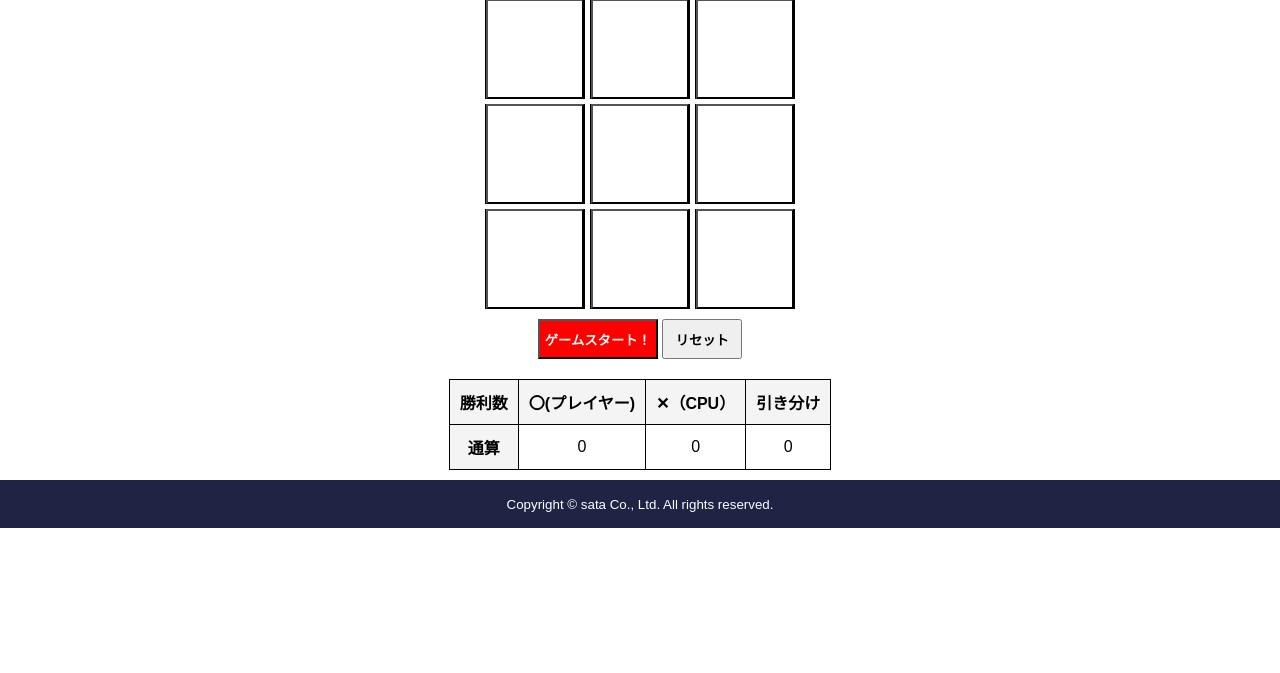
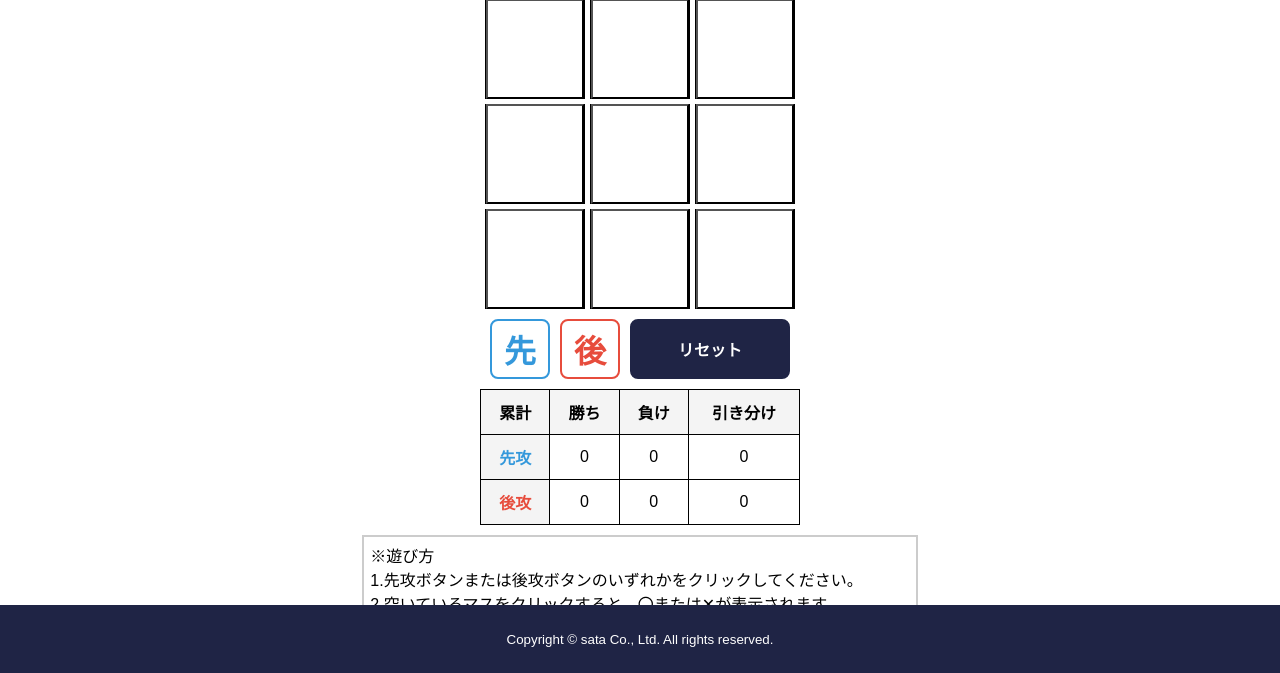
Before and after one commit to ryuunosuke421/sanmoku, a PHP site: page /index.php in a window 1280 px wide. Shown: the part 127-800 px from the top of the page. Run offline with PHP 8.4, Linux system fonts and the light colour scheme; tables that the repository leaves empty or names only in its code hold one stand-in row (values such as "Sample post").

Commit message:
my 2st commit

```diff
--- a/db.php
+++ b/db.php
@@ -1,38 +1,58 @@
 <?php
-
 try {
     // データベース接続
     $pdo = new PDO("mysql:host=localhost; dbname=sata_db; charset=utf8mb4", 'root', '');
     $pdo->setAttribute(PDO::ATTR_ERRMODE, PDO::ERRMODE_EXCEPTION);
     $pdo->setAttribute(PDO::ATTR_EMULATE_PREPARES, false);
 
-    // 勝ち数、負け数、引き分け数を集計するクエリ
+    // クエリ
     $stmt = $pdo->query("
         SELECT
-            winner,
-            COUNT(*) AS count
+            my_turn,
+            result
         FROM
             tic_tac_toe_results
-        GROUP BY
-            winner
     ");
 
-    // 集計結果を取得
+    // 結果を取得
     $results = $stmt->fetchAll(PDO::FETCH_ASSOC);
 
-    // 初期化
-    $playerWins = 0; // 〇（プレイヤー）の勝利数
-    $cpuWins = 0; // ✕（CPU）の勝利数
-    $draws = 0;  // 引き分け数
+    // 先攻
+    $firstWins = 0; // 先攻勝ち
+    $firstLose = 0; // 先攻負け
+    $firstdraws = 0; // 先攻引き分け
+
+    // 後攻
+    $secondWins = 0; // 後攻勝ち
+    $secondLose = 0; // 後攻負け
+    $seconddraws = 0; // 後攻引き分け
 
     // 結果を分類
     foreach ($results as $row) {
-        if ($row['winner'] === 'O') {
-            $playerWins = $row['count'];
-        } elseif ($row['winner'] === 'X') {
-            $cpuWins = $row['count'];
-        } elseif ($row['winner'] === 'DRAW') {
-            $draws = $row['count'];
+
+        if ($row['result'] === 'circle' && $row['my_turn'] === 'first') { // 先攻勝ち
+            $f_win[] = $row['result'];
+            $firstWins = count($f_win);
+
+        } elseif ($row['result'] === 'cross' && $row['my_turn'] === 'first') { // 先攻負け
+            $f_lose[] = $row['result'];
+            $firstLose = count($f_lose);
+
+        } elseif ($row['result'] === 'cross' && $row['my_turn'] === 'second') { // 後攻勝ち
+            $s_win[] = $row['result'];
+            $secondWins = count($s_win);
+
+        } elseif ($row['result'] === 'circle' && $row['my_turn'] === 'second') { // 後攻負け
+            $s_lose[] = $row['result'];
+            $secondLose = count($s_lose);
+
+        } elseif ($row['result'] === 'DRAW' && $row['my_turn'] === 'first') { // 先攻引き分け
+            $f_drawa[] = $row['result'];
+            $firstdraws = count($f_drawa);
+
+        } elseif ($row['result'] === 'DRAW' && $row['my_turn'] === 'second') { // 後攻引き分け
+            $s_draws[] = $row['result'];
+            $seconddraws = count($s_draws);
         }
     }
 } catch (PDOException $Exception) {
--- a/index.php
+++ b/index.php
@@ -2,90 +2,117 @@
 session_start();
 require_once 'db.php';
 
-// ゲームスタート！
-if (isset($_POST['start'])) {
-    $_SESSION['Player'] = '〇'; // 先行のプレイヤー
+// 初期関数
+function start($turn)
+{
+    $_SESSION['Player'] = $turn; // プレイヤーの設定
+    $_SESSION['computer'] = ""; // 後攻時使用
+
     for ($i = 0; $i < 9; $i ++) {
-        $_SESSION["cell_$i"] = null; // 9つのセルの初期化
+        $_SESSION["cell_$i"] = null; // マスの初期化
     }
-    $_SESSION["count"] = 0; // カウントを初期化
     $_SESSION['message'] = null;
-}
 
-// プレイヤーの初期化を確認
-if (! isset($_SESSION['Player'])) {
-    $_SESSION['Player'] = '〇'; // セッションにプレイヤー情報がなければデフォルト値を設定
-}
-
-// プレイヤーの〇✕を切り替える
-function switchPlayer()
-{
-    if (isset($_SESSION['Player']) && $_SESSION['Player'] === '〇') {
-        $_SESSION['Player'] = '✕';
-    } else {
-        $_SESSION['Player'] = '〇';
+    // 後攻の場合、コンピュータが最初に動く
+    if ($turn === 'cross') {
+        $_SESSION['computer'] = "value";
+        computerMove();
+        switchPlayer();
     }
 }
 
-// セルの表示変更
-if ($_SERVER['REQUEST_METHOD'] === 'POST') { // サーバー情報および実行時の環境情報を取得する
+// 先攻ボタンクリック時
+if (isset($_POST['circle_btn'])) {
+    $_SESSION['move'] = 'first';
+    start("circle");
+}
+
+// 後攻ボタンクリック時
+if (isset($_POST['cross_btn'])) {
+    $_SESSION['move'] = 'second';
+    start("cross");
+}
+
+// 先攻・後攻を決めずにクリックした場合
+if (! isset($_SESSION['Player'])) {
+    $_SESSION['Player'] = "";
+}
+
+// プレイヤーのcircle〇、cross✕を切り替える
+function switchPlayer()
+{
+    if ($_SESSION['Player'] === "circle") {
+        $_SESSION['Player'] = "cross";
+    } else {
+        $_SESSION['Player'] = "circle";
+    }
+}
+
+// コンピュータの動き
+function computerMove()
+{
+    // nullのマスを探して、配列に入れる
+    $emptyCells = [];
     for ($i = 0; $i < 9; $i ++) {
-        $cellKey = "cell_$i";
+        if ($_SESSION["cell_$i"] === null) {
+            $emptyCells[] = $i;
+        }
+    }
 
-        // セッションキーが未設定の場合は初期化する
-        if (! isset($_SESSION[$cellKey])) {
-            $_SESSION[$cellKey] = null;
-        }
+    // 配列からランダムにindexを取り出す
+    if (! empty($emptyCells)) {
+        $randIndex = array_rand($emptyCells);
+        $compCellKey = "cell_" . $emptyCells[$randIndex];
 
-        if (isset($_POST[$cellKey]) && $_SESSION[$cellKey] === null) {
-            $_SESSION[$cellKey] = $_SESSION['Player']; // 現在のプレイヤーの〇✕を代入
-            switchPlayer(); // プレイヤーを切り替え
+        if ($_SESSION['computer'] === "value") {
+            $_SESSION[$compCellKey] = "circle"; // コンピュータ（〇）
+        } else
+            $_SESSION[$compCellKey] = "cross"; // コンピュータ（✕）
+    }
+}
 
-            // 相手のターン
-            // まずは、cell０～９のうち、nullを探し、配列に入れる。
-            $emptyCells = [];
-            for ($j = 0; $j < 9; $j ++) {
-                if (! isset($_SESSION["cell_$j"])) {
-                    $_SESSION["cell_$j"] = null;
-                }
-                if ($_SESSION["cell_$j"] === null) {
-                    $emptyCells[] = $j;
-                }
+// マスの表示変更
+if ($_SERVER['REQUEST_METHOD'] === 'POST') {
+
+    // 先攻・後攻を決めずにクリックした場合
+    if ($_SESSION['Player'] === "") {
+        $_SESSION['message'] = "先攻か後攻を選択してください！";
+        $_SESSION['message'] = styleMessage_2($_SESSION['message']);
+    } else {
+
+        // プレイヤーの動き
+        for ($i = 0; $i < 9; $i ++) {
+            $cellKey = "cell_$i";
+
+
+            if (! isset($_SESSION[$cellKey])) { // 設定されていない場合、初期化
+                $_SESSION[$cellKey] = null;
             }
-            // さっき作った配列からランダムにインデックスをとりだす。
-            // もし、$emptyCellsが空ではなかったら？
-            if (! empty($emptyCells)) {
-                $randIndex = array_rand($emptyCells);
-                $compCellKey = "cell_" . $emptyCells[$randIndex];
-                $_SESSION[$compCellKey] = $_SESSION['Player'];
 
+            // クリックしたマスが空白の場合
+            if (isset($_POST[$cellKey]) && $_SESSION[$cellKey] === null) {
+
+                if ($_SESSION['computer'] === "value") { // 後攻の場合
+                    $_SESSION[$cellKey] = "cross";
+                } else
+                    $_SESSION[$cellKey] = "circle"; // 先攻の場合
                 $winner = checkWinner();
 
                 if ($winner) {
-                    if ($winner === 'draw') {
-                        $_SESSION['message'] = '引き分けです！';
-                    } else {
-                        $_SESSION['message'] = "勝者は{$winner}！";
+                    gameEnd($winner);
+                    break;
+                }
 
-                        $_SESSION['message'] = styleMessage($_SESSION['message']);
-                    }
-                } else {
-                    switchPlayer();
-                }
-                break; // クリックされたセルだけを更新
+                switchPlayer(); // プレイヤーからコンピュータへ切り替え
+                computerMove(); // コンピュータのターン
 
-                // $emptyCellsが空→つまり、マスに空きがない
-            } else {
                 $winner = checkWinner();
                 if ($winner) {
-                    if ($winner === 'draw') {
-                        $_SESSION['message'] = '引き分けだ！';
-                    } else {
-                        $_SESSION['message'] = "勝者は{$winner}！";
-
-                        $_SESSION['message'] = styleMessage($_SESSION['message']);
-                    }
+                    gameEnd($winner);
+                } else {
+                    switchPlayer(); // プレイヤーのターンに切り替え
                 }
+                break;
             }
         }
     }
@@ -102,49 +129,73 @@ function checkWinner()
 
     foreach ($winningPatterns as $pattern) {
         [$a,$b,$c] = $pattern;
-        if (isset($_SESSION["cell_$a"], $_SESSION["cell_$b"], $_SESSION["cell_$c"]) && $_SESSION["cell_$a"] !== null && $_SESSION["cell_$a"] === $_SESSION["cell_$b"] && $_SESSION["cell_$b"] === $_SESSION["cell_$c"]) {
+        if (isset($_SESSION["cell_$a"], $_SESSION["cell_$b"], $_SESSION["cell_$c"]) &&
+            $_SESSION["cell_$a"] !== null && $_SESSION["cell_$b"] !== null && $_SESSION["cell_$c"] !== null &&
+            $_SESSION["cell_$a"] === $_SESSION["cell_$b"] && $_SESSION["cell_$b"] === $_SESSION["cell_$c"]) {
 
-            $winner = $_SESSION["cell_$a"]; // 勝者を取得 ('〇' または '✕')
-            saveResultToDB($winner); // 勝敗をDBに保存
-            return $winner; // 勝者を返す
+                $winner = $_SESSION["cell_$a"]; // 勝者を取得 (circle or cross)
+
+            // 空いているマスを全て空白で埋める
+            for ($i = 0; $i < 9; $i ++) {
+                if ($_SESSION["cell_$i"] === null) {
+                    $_SESSION["cell_$i"] = '';
+                }
+            }
+            $move = $_SESSION['move'];
+            saveResultDB($winner, $move); // 勝敗をDBに保存
+            return $winner;
         }
     }
 
     for ($i = 0; $i < 9; $i ++) {
+        // 勝敗判定がつかず、マスがすべて埋まった場合
         if ($_SESSION["cell_$i"] === null) {
-            return null; // ゲーム続行
+            return null;
         }
     }
-
-    saveResultToDB("DRAW"); // 引き分けの場合を保存
-    return 'draw'; // 引き分け
+    $move = $_SESSION['move'];
+    saveResultDB("DRAW", $move); // 引き分けをDBに保存
+    return 'draw';
 }
 
-// データベースに送る関数
-function saveResultToDB($winner)
+// ゲーム終了時の処理
+function gameEnd($winner)
 {
-    global $pdo; // グローバルスコープの $pdo を使用
+    if ($winner === 'draw') {
+        $_SESSION['message'] = '引き分けです！';
+    } else {
+        $_SESSION['message'] = "{$winner}の勝ち！！";
+    }
+    $_SESSION['message'] = styleMessage($_SESSION['message']);
+}
 
-    echo '保存される winner の値: ' . htmlspecialchars($winner) . '<br>';
-
+// dbに結果を保存
+function saveResultDB($winner, $move)
+{
+    global $pdo;
     try {
-        $stmt = $pdo->prepare("INSERT INTO tic_tac_toe_results (winner) VALUES (:winner)");
+        $stmt = $pdo->prepare("INSERT INTO tic_tac_toe_results (result, my_turn) VALUES (:result, :my_turn)");
         $stmt->execute([
-            ":winner" => $winner
+            ':result' => $winner,
+            ':my_turn' => $move
         ]);
     } catch (PDOException $e) {
-        error_log('データベースエラー: ' . $e->getMessage()); // エラーを記録
-        echo 'データベースエラー: ' . htmlspecialchars($e->getMessage());
+        error_log('データベースエラー: ' . $e->getMessage());
     }
 }
 
 // メッセージを装飾する関数
 function styleMessage($message)
 {
-    // 〇を青、✕を赤にする
-    $message = preg_replace('/〇/', '<span class="blue">〇</span>', $message);
-    $message = preg_replace('/✕/', '<span class="red">✕</span>', $message);
+    $message = preg_replace('/circle/', '<span class="blue">〇</span>', $message);
+    $message = preg_replace('/cross/', '<span class="red">✕</span>', $message);
+    return $message;
+}
 
+function styleMessage_2($message)
+{
+    $message = preg_replace('/先攻/', '<span class="blue">先攻</span>', $message);
+    $message = preg_replace('/後攻/', '<span class="red">後攻</span>', $message);
     return $message;
 }
 
@@ -152,10 +203,9 @@ function styleMessage($message)
 if (isset($_POST['reset'])) {
     session_unset();
     session_destroy();
-    session_start();
-    $_SESSION['message'] = null;
 }
 ?>
+
 <!doctype html>
 <html lang="ja">
 <head>
@@ -164,7 +214,6 @@ if (isset($_POST['reset'])) {
 <title>三目並べ</title>
 <link rel="stylesheet" href="../Tictactoe/style.css">
 </head>
-
 <body>
   <header>
     <div class="header-content">
@@ -176,53 +225,71 @@ if (isset($_POST['reset'])) {
 
   <div class="sub_main">
     <div class="display">
-      <p class="start"><?php if(isset($_POST['start'])) {echo "試合開始！";} ?></p>
+      <p class="start"><?php if(isset($_POST['circle_btn'])) {echo "あなたは'<span class='blue'>" . htmlspecialchars('先攻') . "</span>'です";} ?></p>
+      <p class="start"><?php if(isset($_POST['cross_btn'])) {echo "あなたは'<span class='red'>" . htmlspecialchars('後攻') . "</span>'です";} ?></p>
       <p class="message"><?php echo isset($_SESSION['message']) ? $_SESSION['message'] : ''; ?></p>
     </div>
   </div>
 
   <div class="main">
     <form method="post">
+
       <div class="board">
-
-
         <?php for ($i = 0; $i < 9; $i ++) :?>
           <div class="cell">
-          <button type="submit" class="btn" name="cell_<?php echo $i; ?>">
+          <button type="submit" class="btn" name="cell_<?php echo htmlspecialchars($i); ?>">
             <?php
             if (isset($_SESSION["cell_$i"])) {
-                echo "<span class='mark'>{$_SESSION["cell_$i"]}</span>";
+                if ($_SESSION["cell_$i"] === "circle") {
+                    echo "<span class='mark circle-style'>〇</span>";
+                } else if ($_SESSION["cell_$i"] === "cross") {
+                    echo "<span class='mark cross-style'>✕</span>";
+                }
             }
             ?>
             </button>
         </div>
         <?php endfor; ?>
-
       </div>
 
       <div class="sr_btn">
-        <button type="submit" name="start" class="s_btn">ゲームスタート！</button>
-        <button type="submit" name="reset" class="r_btn">リセット</button>
+        <button type="submit" name="circle_btn" class="circle_btn">先<br></button>
+        <button type="submit" name="cross_btn" class="cross_btn">後</button>
+        <button type="submit" name="reset" class="s_btn">リセット</button>
       </div>
 
       <table>
         <tbody>
           <tr>
-            <th>勝利数</th>
-            <th>〇(プレイヤー)</th>
-            <th>✕（CPU）</th>
+            <th>累計</th>
+            <th>勝ち</th>
+            <th>負け</th>
             <th>引き分け</th>
           </tr>
           <tr>
-            <th>通算</th>
-            <td><?php echo $playerWins; ?></td>
-            <td><?php echo $cpuWins; ?></td>
-            <td><?php echo $draws; ?></td>
+            <th class="first">先攻</th>
+            <td><?php echo htmlspecialchars($firstWins, ENT_QUOTES, 'UTF-8'); ?></td>
+            <td><?php echo htmlspecialchars($firstLose, ENT_QUOTES, 'UTF-8'); ?></td>
+            <td><?php echo htmlspecialchars($firstdraws, ENT_QUOTES, 'UTF-8'); ?></td>
+          </tr>
+          <tr>
+            <th class="second">後攻</th>
+            <td><?php echo htmlspecialchars($secondWins, ENT_QUOTES, 'UTF-8'); ?></td>
+            <td><?php echo htmlspecialchars($secondLose, ENT_QUOTES, 'UTF-8'); ?></td>
+            <td><?php echo htmlspecialchars($seconddraws, ENT_QUOTES, 'UTF-8'); ?></td>
           </tr>
         </tbody>
       </table>
 
     </form>
+
+    <div class="explanation">
+    <p>※遊び方<br>
+    1.先攻ボタンまたは後攻ボタンのいずれかをクリックしてください。<br>
+    2.空いているマスをクリックすると、〇または✕が表示されます。<br>
+    3.ゲームが終了したら、リセットボタンをクリックして再挑戦しましょう。<br></p>
+    </div>
+
   </div>
 
   <footer>
@@ -230,16 +297,5 @@ if (isset($_POST['reset'])) {
       <small>Copyright © sata Co., Ltd. All rights reserved.</small>
     </div>
   </footer>
-
-  <script src="js/script.js"></script>
-  <script src="https://ajax.googleapis.com/ajax/libs/jquery/3.5.1/jquery.min.js"></script>
-
-  <script>
-$(document).ready(function(){
-    $(".mark:contains('〇')").addClass("circle-style");
-    $(".mark:contains('✕')").addClass("cross-style");
-});
-</script>
-
 </body>
 </html>
--- a/style.css
+++ b/style.css
@@ -123,7 +123,7 @@ header {
 .main {
 	width: 100%;
 	max-width: 700px;
-	margin: 0 auto;
+	margin: 0 auto 200px;
 	padding: 0 20px;
 	display: flex;
 	flex-direction: column;
@@ -133,12 +133,13 @@ header {
 }
 
 .board {
-    width: calc(3 * 100px + 2 * 5px); /* グリッドの幅を計算: カラム数 * 幅 + ギャップ数 * ギャップサイズ */
-    margin: 0 auto;
-    display: grid;
-    grid-template-columns: repeat(3, 100px);
-    grid-template-rows: repeat(3, 100px);
-    gap: 5px;
+	width: calc(3 * 100px + 2 * 5px);
+	/* グリッドの幅を計算: カラム数 * 幅 + ギャップ数 * ギャップサイズ */
+	margin: 0 auto;
+	display: grid;
+	grid-template-columns: repeat(3, 100px);
+	grid-template-rows: repeat(3, 100px);
+	gap: 5px;
 }
 
 
@@ -159,7 +160,6 @@ header {
 	background: transparent;
 }
 
-/* 〇✕のスタイル */
 .mark {
 	font-size: 70px;
 	font-weight: bold;
@@ -169,14 +169,63 @@ header {
 	text-align: center;
 }
 
-/* 〇のスタイル */
 .mark:contains('〇') {
 	color: #3498db;
 }
 
-/* ✕のスタイル */
 .mark:contains('✕') {
 	color: #e74c3c;
+}
+
+.sr_btn {
+	text-align: center;
+	margin: 10px;
+	display: flex;
+	justify-content: center;
+	gap: 10px;
+	/* ボタン間の間隔 */
+}
+
+.circle_btn,
+.cross_btn,
+.s_btn {
+	width: 60px;
+	height: 60px;
+	font-weight: bold;
+	font-size: 32px;
+	background-color: white;
+	border: 2px solid #ccc;
+	border-radius: 8px;
+	cursor: pointer;
+	transition: all 0.3s ease;
+	/* なめらかなアニメーション */
+}
+
+.circle_btn {
+	color: #3498db;
+	border-color: #3498db;
+}
+
+.cross_btn {
+	color: #e74c3c;
+	border-color: #e74c3c;
+}
+
+.s_btn {
+	width: 160px;
+	font-size: 16px;
+	background-color: #1f2445;
+	color: white;
+	border: 2px solid #1f2445;
+}
+
+
+
+.r_btn {
+	width: 80px;
+	height: 40px;
+	margin-bottom: 10px;
+	font-weight: bold;
 }
 
 .circle-style {
@@ -187,27 +236,6 @@ header {
 	color: #e74c3c;
 }
 
-.sr_btn {
-	margin: 10px;
-	text-align: center;
-}
-
-.s_btn {
-	width: 120px;
-	height: 40px;
-	margin-bottom: 10px;
-	font-weight: bold;
-	background-color: red;
-	color: white;
-}
-
-.r_btn {
-	width: 80px;
-	height: 40px;
-	margin-bottom: 10px;
-	font-weight: bold;
-}
-
 /**
  * ***************************************
  * テーブル
@@ -215,26 +243,36 @@ header {
  */
 table {
 	border-collapse: collapse;
-	/* 線を1本にする */
 	width: 100%;
-	/* 必要に応じて全幅 */
+	margin-bottom: 10px;
 	text-align: center;
 }
 
-/* セルのスタイル */
 th,
 td {
 	border: 1px solid black;
-	/* 黒の枠線 */
 	padding: 10px;
-	/* セルの余白 */
 }
 
 th {
 	background-color: #f4f4f4;
-	/* ヘッダー背景色（薄い灰色） */
 }
 
+th.first {
+	color: #3498db;
+}
+
+th.second {
+	color: #e74c3c;
+}
+
+.explanation {
+	border: 2px solid #cccccc;
+}
+
+.explanation p {
+	padding: 6px;
+}
 /**
  * ***************************************
  * フッター
@@ -242,11 +280,15 @@ th {
  */
 
 footer {
-	margin-top:10px;
+	position: fixed;
+	bottom: 0;
+	left: 0;
+	width: 100%;
+	text-align: center;
+	padding: 10px;
+	margin-top: 10px;
 	background-color: #1f2445;
 }
-
-
 
 /* PCラストタブ*/
 @media (min-width: 768px) {
```
Also changed, not shown: i.php (deleted, +0 -76 lines), in.php (deleted, +0 -185 lines), js/script.js (deleted, +0 -15 lines), img/mark_batsu.png (deleted), img/mark_maru.png (deleted).
